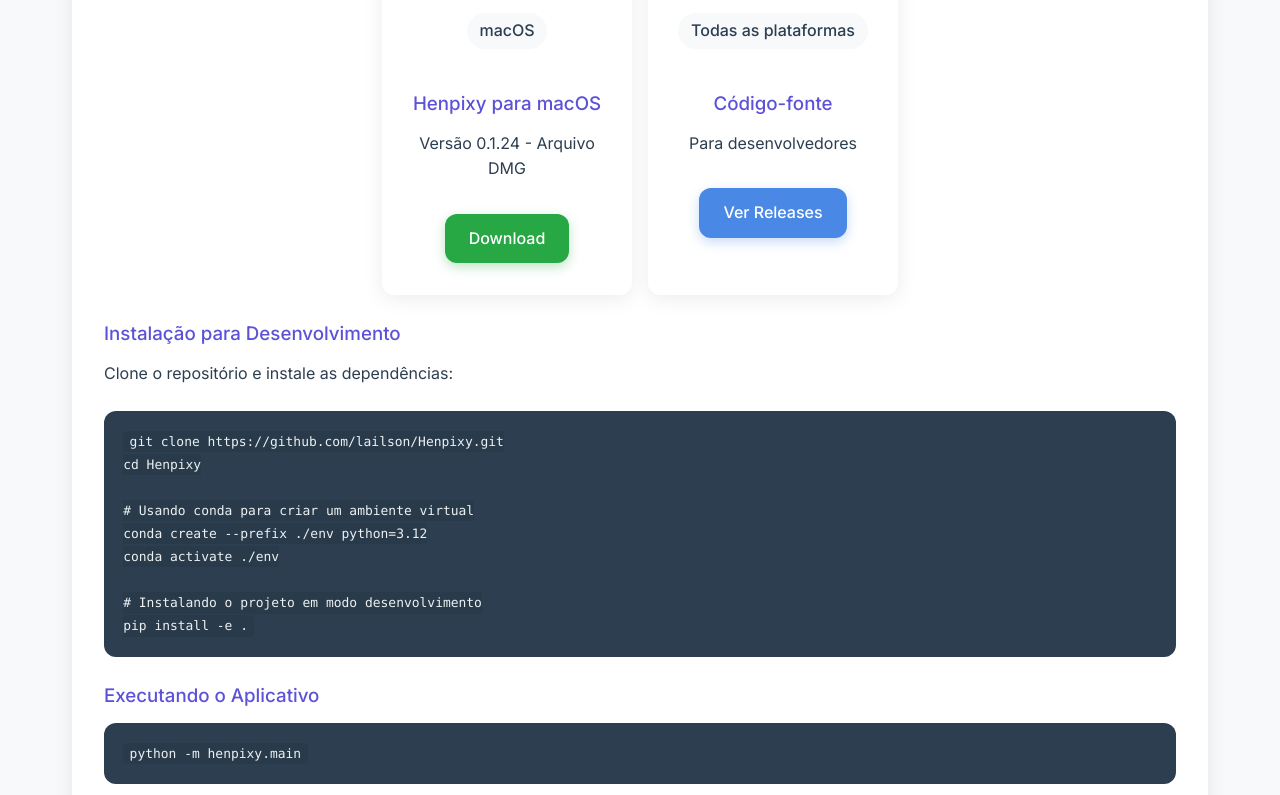
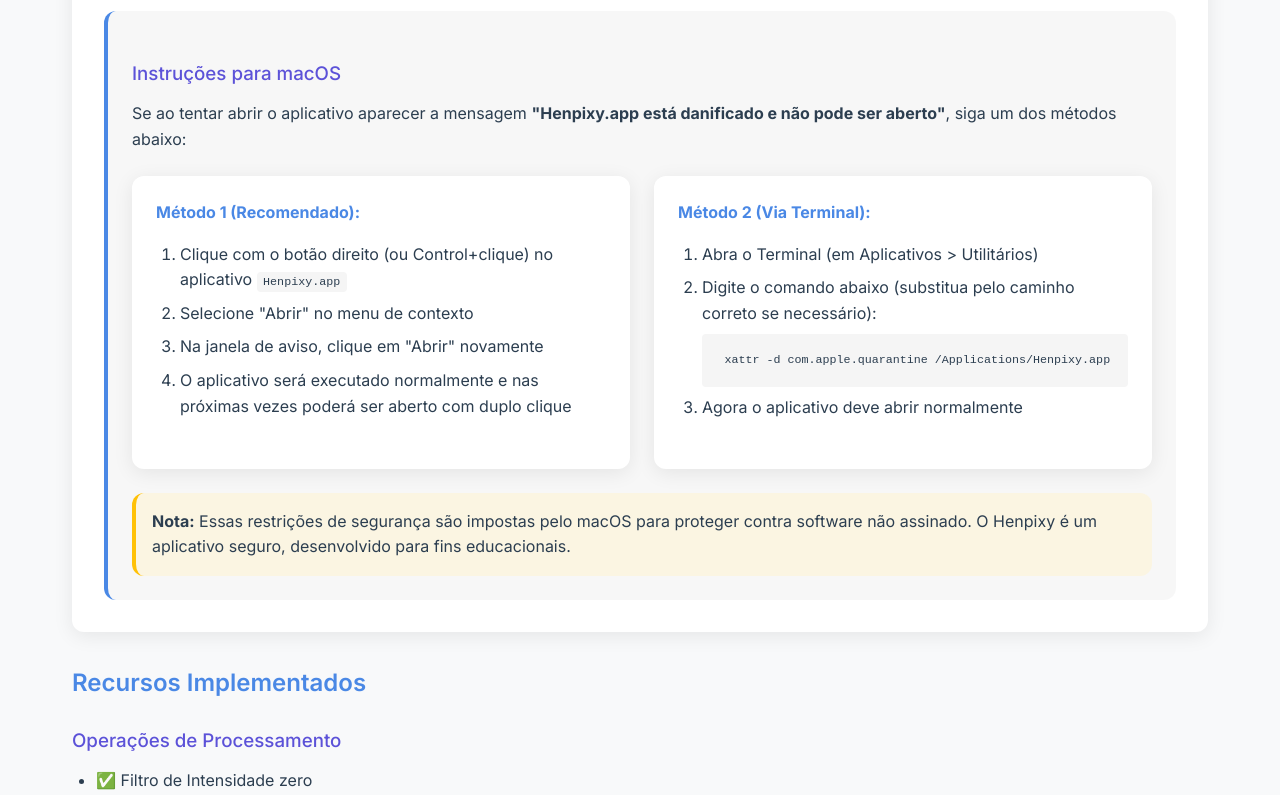
Before and after one commit to lailson/Henpixy, a plain HTML site: page index.html in a window 1280 px wide. Shown: the part 2130-2925 px from the top of the page. Drawn offline with Linux system fonts and the light colour scheme.

Commit message:
Correção da assinatura e criação do DMG

```diff
--- a/index.html
+++ b/index.html
@@ -382,6 +382,64 @@
                 width: 100%;
             }
         }
+
+        .installation-instructions {
+            margin-top: 2rem;
+            padding: 1.5rem;
+            background-color: rgba(0, 0, 0, 0.03);
+            border-radius: var(--border-radius);
+            border-left: 4px solid var(--primary-color);
+        }
+
+        .install-methods {
+            display: grid;
+            grid-template-columns: repeat(auto-fit, minmax(300px, 1fr));
+            gap: 1.5rem;
+            margin: 1.5rem 0;
+        }
+
+        .install-method {
+            background-color: white;
+            padding: 1.5rem;
+            border-radius: var(--border-radius);
+            box-shadow: var(--shadow);
+        }
+
+        .install-method h4 {
+            color: var(--primary-color);
+            margin-bottom: 1rem;
+        }
+
+        .install-method ol {
+            padding-left: 1.5rem;
+        }
+
+        .install-method code {
+            background-color: #f5f5f5;
+            padding: 0.2rem 0.4rem;
+            border-radius: 4px;
+            font-family: monospace;
+        }
+
+        .install-method pre {
+            background-color: #f5f5f5;
+            padding: 1rem;
+            border-radius: 4px;
+            overflow-x: auto;
+            margin: 0.5rem 0;
+        }
+
+        .note {
+            background-color: rgba(255, 243, 205, 0.5);
+            border-left: 4px solid #ffc107;
+            padding: 1rem;
+            border-radius: var(--border-radius);
+            margin-top: 1.5rem;
+        }
+
+        .note p {
+            margin-bottom: 0;
+        }
     </style>
 </head>
 <body>
@@ -499,48 +557,57 @@
             </div>
         </section>
 
-        <section class="card">
-            <h2 id="download">Download</h2>
-            <p>Escolha a versão do Henpixy compatível com seu sistema operacional:</p>
+        <section id="download" class="card">
+            <h2>Download</h2>
+            <p>Escolha a versão para seu sistema operacional:</p>
 
             <div class="download-options">
-                <div class="download-card">
-                    <div class="download-icon">🍎</div>
-                    <div class="os-badge">macOS</div>
-                    <h3>Henpixy para macOS</h3>
-                    <p>Versão 0.1.24 - Arquivo DMG</p>
-                    <a href="https://github.com/lailson/Henpixy/releases/download/0.1.24/Henpixy-0.1.24.dmg" class="button button-download">Download</a>
+                <a href="https://github.com/lailson/Henpixy/releases/download/0.1.25/Henpixy-0.1.25.dmg" class="button button-download">
+                    <svg xmlns="http://www.w3.org/2000/svg" width="16" height="16" fill="currentColor" class="bi bi-apple" viewBox="0 0 16 16">
+                        <path d="M11.182.008C11.148-.03 9.923.023 8.857 1.18c-1.066 1.156-.902 2.482-.878 2.516.024.034 1.52.087 2.475-1.258.955-1.345.762-2.391.728-2.43Zm3.314 11.733c-.048-.096-2.325-1.234-2.113-3.422.212-2.189 1.675-2.789 1.698-2.854.023-.065-.597-.79-1.254-1.157a3.692 3.692 0 0 0-1.563-.434c-.108-.003-.483-.095-1.254.116-.508.139-1.653.589-1.968.607-.316.018-1.256-.522-2.267-.665-.647-.125-1.333.131-1.824.328-.49.196-1.422.754-2.074 2.237-.652 1.482-.311 3.83-.067 4.56.244.729.625 1.924 1.273 2.796.576.984 1.34 1.667 1.659 1.899.319.232 1.219.386 1.843.067.502-.308 1.408-.485 1.766-.472.357.013 1.061.154 1.782.539.571.197 1.111.115 1.652-.105.541-.221 1.324-1.059 2.238-2.758.347-.79.505-1.217.473-1.282Z"/>
+                        <path d="M11.182.008C11.148-.03 9.923.023 8.857 1.18c-1.066 1.156-.902 2.482-.878 2.516.024.034 1.52.087 2.475-1.258.955-1.345.762-2.391.728-2.43Zm3.314 11.733c-.048-.096-2.325-1.234-2.113-3.422.212-2.189 1.675-2.789 1.698-2.854.023-.065-.597-.79-1.254-1.157a3.692 3.692 0 0 0-1.563-.434c-.108-.003-.483-.095-1.254.116-.508.139-1.653.589-1.968.607-.316.018-1.256-.522-2.267-.665-.647-.125-1.333.131-1.824.328-.49.196-1.422.754-2.074 2.237-.652 1.482-.311 3.83-.067 4.56.244.729.625 1.924 1.273 2.796.576.984 1.34 1.667 1.659 1.899.319.232 1.219.386 1.843.067.502-.308 1.408-.485 1.766-.472.357.013 1.061.154 1.782.539.571.197 1.111.115 1.652-.105.541-.221 1.324-1.059 2.238-2.758.347-.79.505-1.217.473-1.282Z"/>
+                    </svg>
+                    macOS (DMG)
+                </a>
+                <a href="https://github.com/lailson/Henpixy/releases" class="button button-secondary">
+                    <svg xmlns="http://www.w3.org/2000/svg" width="16" height="16" fill="currentColor" class="bi bi-github" viewBox="0 0 16 16">
+                        <path d="M8 0C3.58 0 0 3.58 0 8c0 3.54 2.29 6.53 5.47 7.59.4.07.55-.17.55-.38 0-.19-.01-.82-.01-1.49-2.01.37-2.53-.49-2.69-.94-.09-.23-.48-.94-.82-1.13-.28-.15-.68-.52-.01-.53.63-.01 1.08.58 1.23.82.72 1.21 1.87.87 2.33.66.07-.52.28-.87.51-1.07-1.78-.2-3.64-.89-3.64-3.95 0-.87.31-1.59.82-2.15-.08-.2-.36-1.02.08-2.12 0 0 .67-.21 2.2.82.64-.18 1.32-.27 2-.27.68 0 1.36.09 2 .27 1.53-1.04 2.2-.82 2.2-.82.44 1.1.16 1.92.08 2.12.51.56.82 1.27.82 2.15 0 3.07-1.87 3.75-3.65 3.95.29.25.54.73.54 1.48 0 1.07-.01 1.93-.01 2.2 0 .21.15.46.55.38A8.012 8.012 0 0 0 16 8c0-4.42-3.58-8-8-8z"/>
+                    </svg>
+                    Versões Anteriores
+                </a>
+            </div>
+
+            <div class="installation-instructions">
+                <h3>Instruções para macOS</h3>
+                <p>Se ao tentar abrir o aplicativo aparecer a mensagem <strong>"Henpixy.app está danificado e não pode ser aberto"</strong>, siga um dos métodos abaixo:</p>
+
+                <div class="install-methods">
+                    <div class="install-method">
+                        <h4>Método 1 (Recomendado):</h4>
+                        <ol>
+                            <li>Clique com o botão direito (ou Control+clique) no aplicativo <code>Henpixy.app</code></li>
+                            <li>Selecione "Abrir" no menu de contexto</li>
+                            <li>Na janela de aviso, clique em "Abrir" novamente</li>
+                            <li>O aplicativo será executado normalmente e nas próximas vezes poderá ser aberto com duplo clique</li>
+                        </ol>
+                    </div>
+
+                    <div class="install-method">
+                        <h4>Método 2 (Via Terminal):</h4>
+                        <ol>
+                            <li>Abra o Terminal (em Aplicativos > Utilitários)</li>
+                            <li>Digite o comando abaixo (substitua pelo caminho correto se necessário):
+                                <pre><code>xattr -d com.apple.quarantine /Applications/Henpixy.app</code></pre>
+                            </li>
+                            <li>Agora o aplicativo deve abrir normalmente</li>
+                        </ol>
+                    </div>
                 </div>
 
-                <div class="download-card">
-                    <div class="download-icon">📦</div>
-                    <div class="os-badge">Todas as plataformas</div>
-                    <h3>Código-fonte</h3>
-                    <p>Para desenvolvedores</p>
-                    <a href="https://github.com/lailson/Henpixy/releases/tag/0.1.24" class="button">Ver Releases</a>
+                <div class="note">
+                    <p><strong>Nota:</strong> Essas restrições de segurança são impostas pelo macOS para proteger contra software não assinado.
+                    O Henpixy é um aplicativo seguro, desenvolvido para fins educacionais.</p>
                 </div>
-            </div>
-
-            <h3>Instalação para Desenvolvimento</h3>
-            <p>Clone o repositório e instale as dependências:</p>
-
-            <div class="code-block">
-                <code>
-git clone https://github.com/lailson/Henpixy.git<br>
-cd Henpixy<br>
-<br>
-# Usando conda para criar um ambiente virtual<br>
-conda create --prefix ./env python=3.12<br>
-conda activate ./env<br>
-<br>
-# Instalando o projeto em modo desenvolvimento<br>
-pip install -e .
-                </code>
-            </div>
-
-            <h3>Executando o Aplicativo</h3>
-            <div class="code-block">
-                <code>python -m henpixy.main</code>
             </div>
         </section>
 
```
Also changed, not shown: INSTRUCOES_MACOS.txt (added), 3 other files.
